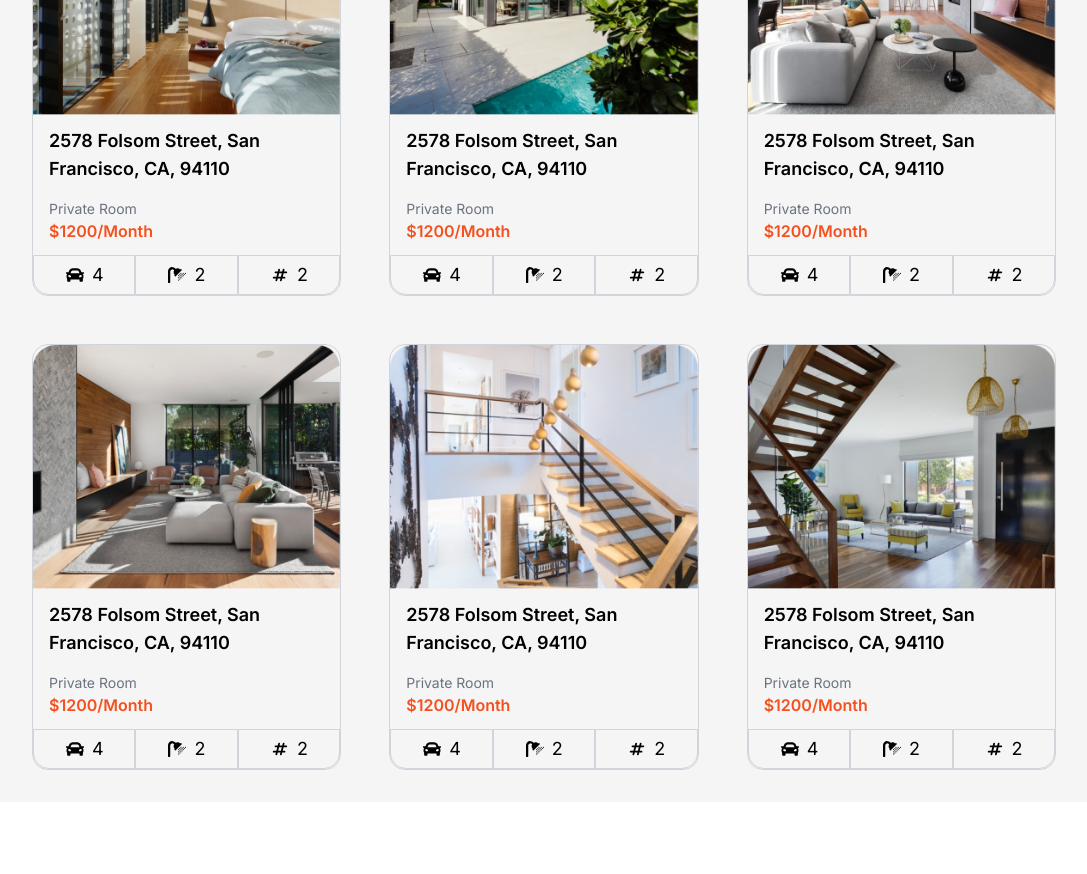
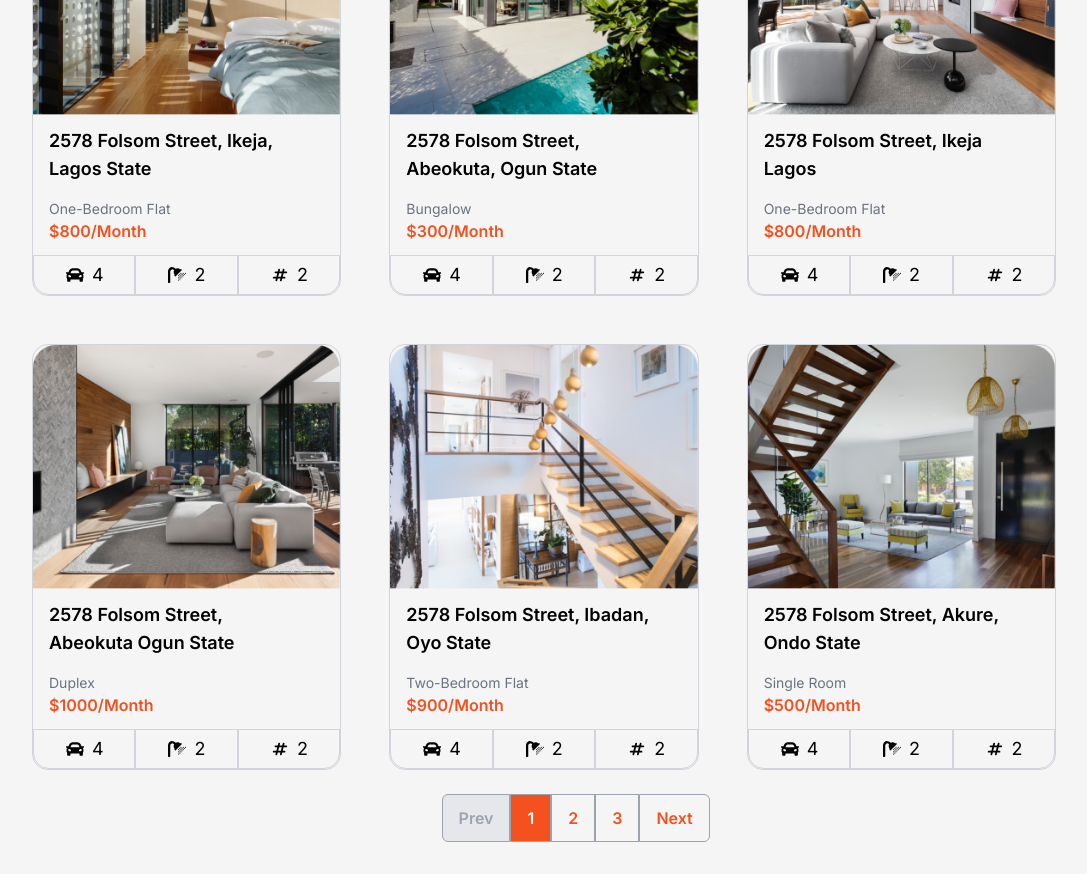
Before and after one commit to abquad1/rentals, a Next.js app: page /pages/Landlord in a window 1280 px wide. Shown: the part 780-1654 px from the top of the page, without its empty margins (96-1183 px from the left). Before the commit the page ends 1582 px from the top, so only its background shows below. Built offline with nearby package versions, Linux system fonts and the light colour scheme.

Commit message:
I implemented the pagination on the list of properties and changed the navbar dropdown to a side bar for smaller screen size

```diff
--- a/app/Components/Data.tsx
+++ b/app/Components/Data.tsx
@@ -49,9 +49,9 @@ export const Property =[
         iconOne: <FaCar/>,
         iconTwo: < FaShower/> ,
         iconThree: <HiHashtag /> ,
-        Address: "2578 Folsom Street, San Francisco, CA, 94110",
-        price: "$1200/Month",
-        room: "Private Room"
+        Address: "2578 Folsom Street, Ikeja, Lagos State",
+        price: "$800/Month",
+        room: "One-Bedroom Flat"
     },
 
     {
@@ -60,9 +60,9 @@ export const Property =[
         iconOne: <FaCar/>,
         iconTwo: < FaShower/> ,
         iconThree: <HiHashtag /> ,
-        Address: "2578 Folsom Street, San Francisco, CA, 94110",
-        price: "$1200/Month",
-        room: "Private Room"
+        Address: "2578 Folsom Street, Abeokuta, Ogun State",
+        price: "$300/Month",
+        room: "Bungalow"
     },
 
     {
@@ -71,9 +71,9 @@ export const Property =[
         iconOne: <FaCar/>,
         iconTwo: < FaShower/> ,
         iconThree: <HiHashtag /> ,
-        Address: "2578 Folsom Street, San Francisco, CA, 94110",
-        price: "$1200/Month",
-        room: "Private Room"
+        Address: "2578 Folsom Street, Ikeja Lagos",
+        price: "$800/Month",
+        room: "One-Bedroom Flat"
     },
 
     {
@@ -82,9 +82,9 @@ export const Property =[
         iconOne: <FaCar/>,
         iconTwo: < FaShower/> ,
         iconThree: <HiHashtag /> ,
-        Address: "2578 Folsom Street, San Francisco, CA, 94110",
-        price: "$1200/Month",
-        room: "Private Room"
+        Address: "2578 Folsom Street, Abeokuta Ogun State",
+        price: "$1000/Month",
+        room: "Duplex"
     },
 
     {
@@ -93,9 +93,9 @@ export const Property =[
         iconOne: <FaCar/>,
         iconTwo: < FaShower/> ,
         iconThree: <HiHashtag /> ,
-        Address: "2578 Folsom Street, San Francisco, CA, 94110",
-        price: "$1200/Month",
-        room: "Private Room"
+        Address: "2578 Folsom Street, Ibadan, Oyo State",
+        price: "$900/Month",
+        room: "Two-Bedroom Flat"
     },
     {
         id: 6,
@@ -103,9 +103,134 @@ export const Property =[
         iconOne: <FaCar/>,
         iconTwo: < FaShower/> ,
         iconThree: <HiHashtag /> ,
-        Address: "2578 Folsom Street, San Francisco, CA, 94110",
+        Address: "2578 Folsom Street, Akure, Ondo State",
+        price: "$500/Month",
+        room: "Single Room"
+    },
+
+    {
+        id: 7,
+        src: "/RentalImages/unsplash_KQgrVfR3r74.png",
+        iconOne: <FaCar/>,
+        iconTwo: < FaShower/> ,
+        iconThree: <HiHashtag /> ,
+        Address: "2578 Folsom Street, Abuja, FCT",
         price: "$1200/Month",
-        room: "Private Room"
+        room: "Duplex"
+    },
+
+    {
+        id: 8,
+        src: "/RentalImages/unsplash_UV81E0oXXWQ.png",
+        iconOne: <FaCar/>,
+        iconTwo: < FaShower/> ,
+        iconThree: <HiHashtag /> ,
+        Address: "2578 Folsom Street, Abeokuta, Ogun State",
+        price: "$500/Month",
+        room: "Bungalow Room"
+    },
+    {
+        id: 9,
+        src: "/RentalImages/unsplash_uDtC-1NLEzU.png",
+        iconOne: <FaCar/>,
+        iconTwo: < FaShower/> ,
+        iconThree: <HiHashtag /> ,
+        Address: "2578 Folsom Street, Lagos, Ikeja",
+        price: "$600/Month",
+        room: "One-Bedroon Flat"
+    },
+    {
+        id: 10,
+        src: "/RentalImages/unsplash_Eh_It1hg4Hs.png",
+        iconOne: <FaCar/>,
+        iconTwo: < FaShower/> ,
+        iconThree: <HiHashtag /> ,
+        Address: "2578 Folsom Street, Sango Otta, Ogun state",
+        price: "$900/Month",
+        room: "Three-bedroom Flat"
+    },
+
+    {
+        id: 11,
+        src: "/RentalImages/unsplash_2d4lAQAlbDA.png",
+        iconOne: <FaCar/>,
+        iconTwo: < FaShower/> ,
+        iconThree: <HiHashtag /> ,
+        Address: "2578 Folsom Street, Akure, Ondo State",
+        price: "$400/Month",
+        room: "Bungalow"
+    },
+
+    {
+        id: 12,
+        src: "/RentalImages/unsplash_T6d96Qrb5MY.png",
+        iconOne: <FaCar/>,
+        iconTwo: < FaShower/> ,
+        iconThree: <HiHashtag /> ,
+        Address: "2578 Folsom Street, port-harcourt, Cross River",
+        price: "$600/Month",
+        room: "Self-contained"
+    },
+    {
+        id: 13,
+        src: "/RentalImages/unsplash_2d4lAQAlbDA.png",
+        iconOne: <FaCar/>,
+        iconTwo: < FaShower/> ,
+        iconThree: <HiHashtag /> ,
+        Address: "2578 Folsom Street, Ikeja, Lagos",
+        price: "$1000/Month",
+        room: "Duplex"
+    },
+
+    {
+        id: 14,
+        src: "/RentalImages/unsplash_T6d96Qrb5MY.png",
+        iconOne: <FaCar/>,
+        iconTwo: < FaShower/> ,
+        iconThree: <HiHashtag /> ,
+        Address: "2578 Folsom Street, Ikeja, Lagos",
+        price: "$1200/Month",
+        room: "Two-bedroom Flat"
+    },
+    {
+        id: 15,
+        src: "/RentalImages/unsplash_uDtC-1NLEzU.png",
+        iconOne: <FaCar/>,
+        iconTwo: < FaShower/> ,
+        iconThree: <HiHashtag /> ,
+        Address: "2578 Folsom Street, Ikeja, Lagos",
+        price: "$700/Month",
+        room: "Single Room"
+    },
+    {
+        id: 16,
+        src: "/RentalImages/unsplash_Eh_It1hg4Hs.png",
+        iconOne: <FaCar/>,
+        iconTwo: < FaShower/> ,
+        iconThree: <HiHashtag /> ,
+        Address: "2578 Folsom Street, Jos, Plateau",
+        price: "$800/Month",
+        room: "Two-bedroom Flat"
+    },
+    {
+        id: 17,
+        src: "/RentalImages/unsplash_UV81E0oXXWQ.png",
+        iconOne: <FaCar/>,
+        iconTwo: < FaShower/> ,
+        iconThree: <HiHashtag /> ,
+        Address: "2578 Folsom Street, Bauchi, Bauchi State",
+        price: "$300/Month",
+        room: "Single Room"
+    },
+    {
+        id: 18,
+        src: "/RentalImages/unsplash_uDtC-1NLEzU.png",
+        iconOne: <FaCar/>,
+        iconTwo: < FaShower/> ,
+        iconThree: <HiHashtag /> ,
+        Address: "2578 Folsom Street, Benin-city, Edo State",
+        price: "$900/Month",
+        room: "Duplex Room"
     }
 ]
 
--- a/app/Components/FormTable.tsx
+++ b/app/Components/FormTable.tsx
@@ -47,6 +47,7 @@ const handleSubmit = async(e:React.FormEvent<HTMLFormElement>) =>{
 
     const result = await response.json();
     console.log('form submitted:', result)
+
 }
 
 // console.log(formData)
--- a/app/Components/Navbar.tsx
+++ b/app/Components/Navbar.tsx
@@ -13,6 +13,7 @@ function Navbar() {
     const handleClick = () =>{
         setOpen(!open)
     }
+    // block bg-black absolute top-10 text-center left-0 w-screen z-50
 
   return (
     <div className={` ${open? " h-[10%]" : " "} md:h-[10%] sm: h-[15%] w-full bg-black fixed top-0 bottom-0 left-0 right-0 z-50`} >
@@ -23,22 +24,22 @@ function Navbar() {
                 </Link>
             </div>
 
-            <div className={`${ open? "block bg-black absolute top-10 text-center left-0 w-screen z-50" : "hidden"} sm: block md:block sm: mt-10 md:mt-0 w-3/5`}>
+            <div className={`${ open? " bg-black absolute left-0 top-20 text-left pl-4 w-[40%] z-50" : "absolute top-0 left-[-20%]  "} transition-transform ease-in-out 0.2s sm: block md:block sm: mt-3 md:mt-0 w-3/5 md:left-[0%] md:relative md:bg-transparent md:top-0`}>
                 <ul className='no-underline sm:block md:flex lg:flex '>
                     <li className='text-lg font-semibold text-white sm: mb-12 md:mr-10 md:mt-0'>
-                        <Link href="#Landing">Home</Link>
+                        <Link href="#Landing " >Home</Link>
                     </li>
 
                     <li className='text-lg font-semibold text-white sm: mb-12 md:mr-10 md:mt-0'>
-                        <Link href="#Landlord">Landlord</Link>
+                        <Link href="#Landlord"  >Landlord</Link>
                     </li>
 
                     <li className='text-lg font-semibold text-white sm: mb-12 md:mr-10 md:mt-0'>
-                        <Link href="#Tenant">Tenant</Link>
+                        <Link href="#Tenant" >Tenant</Link>
                     </li>
 
                     <li className='text-lg font-semibold text-white sm: mb-12 md:mr-10 md:mt-0'>
-                        <Link href="#Contact">Contacts</Link>
+                        <Link href="#Contact"  >Contacts</Link>
                     </li>
                 </ul>
             </div>
--- a/app/Components/Owner.tsx
+++ b/app/Components/Owner.tsx
@@ -44,7 +44,7 @@ function Owner() {
     }
 
     const handleLeft =()=>{
-        if (currentIndex > 0) {
+           if (currentIndex > 0) {
             setDirection('left')
             setCurrentIndex(currentIndex - 1)
         }
--- a/app/Components/Properties.tsx
+++ b/app/Components/Properties.tsx
@@ -1,8 +1,33 @@
-import React from 'react'
+'use client'
+import React, { useState } from 'react'
 import { Property} from './Data'
 import Image from 'next/image'
 
 function properties() {
+
+const [currentPage, setCurrentPage] = useState (1)
+
+const perPage = 6
+const lastElement = currentPage * perPage;
+const firstElement = lastElement - perPage
+const datas = Property.slice(firstElement, lastElement)
+const index = (Property.length)/perPage
+
+const handleNext = ()=>{
+  if (currentPage <= index) {
+    setCurrentPage (currentPage + 1)
+
+  }
+}
+
+const handlePrev = ()=>{
+  if ( currentPage > 0) {
+  setCurrentPage (currentPage - 1)
+  }
+}
+
+
+
   return (
     <div className='w-full '>
         <div className='w-[80%] m-auto '>
@@ -18,10 +43,10 @@ function properties() {
 
           </div>
 
-          <div className='sm: block md:grid md:grid-cols-3 gap-12 mt-16 w-full '>
-            {Property.map(items=>(
+          <div className={`sm: block md:grid md:grid-cols-3 gap-12 mt-16 w-full ${index === currentPage? "block" : ""}`}>
+            {datas.map(items=>(
               <div className='md:w-full sm: w-[80%]  sm: m-auto md:m-0  border border-gray-300 rounded-2xl sm: mb-10 md:mb-0' key={items.id}>
-                <Image height={200} width={500} alt='' src={items.src} style={{ width: 'auto', height: 'auto' }}/>
+                <Image height={200} width={700} alt='' src={items.src} />
                 <h3 className='font-semibold w-[250px] ml-4 mt-3 text-lg'>{items.Address}</h3>
                 <h6 className='ml-4 mt-4 text-sm text-gray-500'>{items.room}</h6>
                 <h2 className='text-[#F4511E] ml-4 font-semibold'>{items.price}</h2>
@@ -43,6 +68,18 @@ function properties() {
               </div>
             ))}
           </div>
+
+          <div className='flex md:w-[20%] sm: w-[75%] m-auto pt-6'>
+            <button id='btnPrev' onClick={()=>handlePrev()} className={`h-12 border border-gray-400 font-semibold text-[#F4511E] py-2 px-4 rounded-tl-md rounded-bl-md ${lastElement === perPage ? "bg-gray-200 text-gray-400" : ""}`} disabled={lastElement === perPage}>
+              Prev</button>
+            <button onClick={()=>setCurrentPage(1)} className={`h-12 border border-gray-400 font-semibold text-[#F4511E] py-2 px-4  ${currentPage ===1 ? "bg-[#F4511E] text-white" : "bg-transparent"}`}>1</button>
+            <button onClick={()=>setCurrentPage(2)} className={`h-12 border border-gray-400 font-semibold text-[#F4511E] py-2 px-4  ${currentPage ===2 ? "bg-[#F4511E] text-white" : "bg-transparent"}`}>2</button>
+            <button onClick={()=>setCurrentPage(3)} className={`h-12 border border-gray-400 font-semibold text-[#F4511E] py-2 px-4  ${currentPage ===3 ? "bg-[#F4511E] text-white" : "bg-transparent"}`}>3</button>
+            <button id='btnNext' onClick={()=>handleNext()} className={`h-12 border border-gray-400 font-semibold text-[#F4511E] py-2 px-4 rounded-tr-md rounded-br-md ${lastElement === Property.length ? "bg-gray-200 text-gray-400" : ""} `} disabled={lastElement === Property.length}>
+              Next
+            </button>
+
+          </div>
         </div>
     </div>
   )
```
